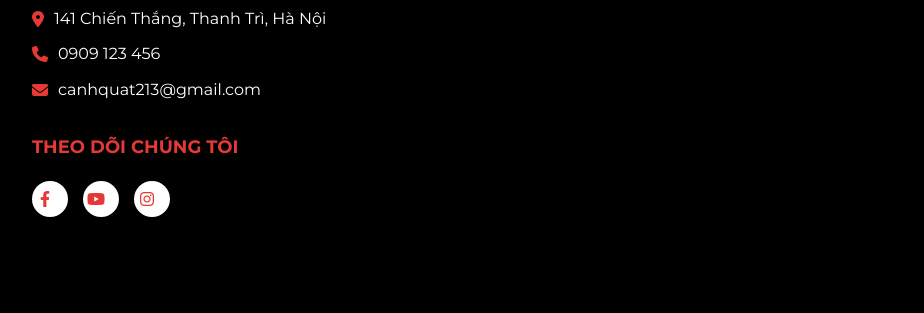
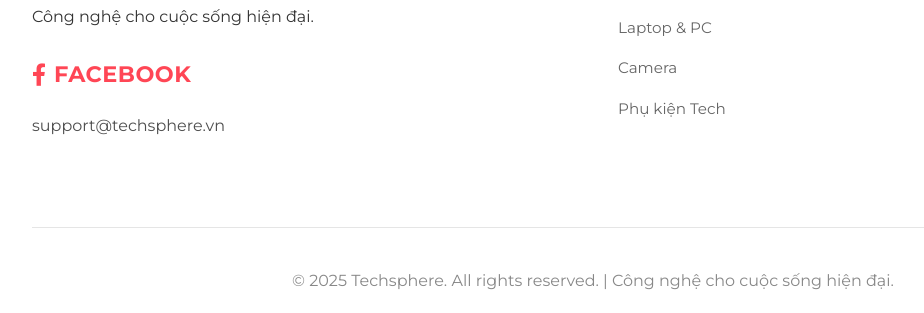
Before and after one commit to vuhamthieu/tech-store-web, a PHP site: page /pages/product.html in a window 1280 px wide. Shown: the part 840-1153 px from the top of the page, without its empty margins (47-971 px from the left). Before the commit the page ends 1057 px from the top, so only its background shows below. Run offline with PHP 8.4, Linux system fonts and the light colour scheme.

Commit message:
adjust footer

```diff
--- a/assets/css/product.css
+++ b/assets/css/product.css
@@ -716,7 +716,7 @@ ul {
 
 /* Footer Styles */
 .main-footer {
-    background-color: var(--pure-black);
+    background-color: var(--pure-white);
     color: var(--pure-white);
     padding: 50px 0 20px;
 }
@@ -1822,3 +1822,124 @@ ul {
     opacity: 1;
     transform: scale(1);
 }
+
+/* ===== FOOTER STYLING - GIỐNG TRANG INDEX ===== */
+.footer-grid {
+    display: grid;
+    grid-template-columns: repeat(auto-fit, minmax(250px, 1fr));
+    gap: 50px;
+    margin-top: 80px;
+    padding-top: 60px;
+    border-top: 2px solid rgba(255, 70, 85, 0.1);
+}
+
+.footer-brandbox {
+    display: flex;
+    flex-direction: column;
+    align-items: flex-start;
+    gap: 12px;
+    min-width: 220px;
+    margin-right: 32px;
+}
+
+.footer-logo {
+    width: 48px;
+    margin-bottom: 4px;
+}
+
+.footer-brandname {
+    font-size: 1.2rem;
+    font-weight: 700;
+    letter-spacing: 1px;
+    margin-bottom: 2px;
+    color: #ff4655;
+}
+
+.footer-slogan {
+    font-size: 1rem;
+    color: #333;
+    margin-bottom: 8px;
+}
+
+.footer-social {
+    display: flex;
+    gap: 16px;
+    margin: 8px 0;
+}
+
+.footer-social a {
+    color: #ff4655;
+    font-size: 1.4rem;
+    transition: color 0.2s;
+    text-decoration: none;
+}
+
+.footer-social a:hover {
+    color: #222;
+}
+
+.footer-social a span {
+    font-size: 1.4rem;
+    color: #ff4655;
+    font-weight: 700;
+    letter-spacing: 0.5px;
+    text-decoration: none;
+}
+
+.footer-social a:hover span {
+    color: #222;
+}
+
+.footer-contact a {
+    color: #222;
+    font-size: 1rem;
+    text-decoration: none;
+    opacity: 0.8;
+}
+
+.footer-column h3 {
+    color: #333;
+    font-size: 1.2rem;
+    margin-bottom: 25px;
+    text-transform: uppercase;
+    font-weight: 600;
+}
+
+.footer-column ul {
+    list-style: none;
+}
+
+.footer-column ul li {
+    margin-bottom: 15px;
+}
+
+.footer-column ul li a {
+    color: #666;
+    text-decoration: none;
+    transition: color 0.3s;
+    font-size: 0.95rem;
+}
+
+.footer-column ul li a:hover {
+    color: #ff4655;
+}
+
+.footer-bottom {
+    border-top: 1px solid rgba(0, 0, 0, 0.1);
+    padding-top: 40px;
+    margin-top: 60px;
+    text-align: center;
+    color: #888;
+}
+
+/* Responsive cho footer */
+@media (max-width: 900px) {
+    .footer-grid {
+        grid-template-columns: 1fr;
+        gap: 30px;
+    }
+
+    .footer-brandbox {
+        margin-right: 0;
+    }
+}
--- a/pages/product.html
+++ b/pages/product.html
@@ -14,7 +14,8 @@
   <link rel="stylesheet" href="../assets/css/reponsive_product.css" />
   <style>
     .cyber-slogan {
-  position: relative; /* QUAN TRỌNG: cho phép ::before giới hạn trong khung */
+      position: relative;
+      /* QUAN TRỌNG: cho phép ::before giới hạn trong khung */
       display: inline-flex;
       align-items: center;
       justify-content: center;
@@ -24,7 +25,8 @@
       height: 40px;
       background: transparent;
       margin-right: 20px;
-  overflow: hidden; /* Ngăn hiệu ứng tràn ra ngoài */
+      overflow: hidden;
+      /* Ngăn hiệu ứng tràn ra ngoài */
     }
 
     .slogan-text {
@@ -76,18 +78,34 @@
 
     /* Animation */
     @keyframes wave {
-    0% { background-position-x: 0; }
-    100% { background-position-x: 100%; }
+      0% {
+        background-position-x: 0;
+      }
+
+      100% {
+        background-position-x: 100%;
+      }
     }
 
     @keyframes textGlow {
-    0% { opacity: 0.9; }
-    100% { opacity: 1; text-shadow: 0 0 12px rgba(229, 57, 53, 0.9); }
+      0% {
+        opacity: 0.9;
+      }
+
+      100% {
+        opacity: 1;
+        text-shadow: 0 0 12px rgba(229, 57, 53, 0.9);
+      }
     }
 
     @keyframes lightningPulse {
-    0% { transform: scale(1); }
-    100% { transform: scale(1.2); }
+      0% {
+        transform: scale(1);
+      }
+
+      100% {
+        transform: scale(1.2);
+      }
     }
 
     /* Hiệu ứng đổ bóng đỏ */
@@ -98,7 +116,7 @@
       left: 0;
       width: 100%;
       height: 100%;
-    background: radial-gradient(circle at center, rgba(229,57,53,0.2) 0%, transparent 70%);
+      background: radial-gradient(circle at center, rgba(229, 57, 53, 0.2) 0%, transparent 70%);
       opacity: 0;
       transition: opacity 0.6s;
     }
@@ -106,6 +124,7 @@
     .cyber-slogan:hover::after {
       opacity: 1;
     }
+
     .nav-container {
       display: flex;
       align-items: center;
@@ -116,15 +135,18 @@
     }
 
     .nav-left {
-  flex: 0 0 auto; /* Không chiếm quá nhiều không gian */
-  margin-right: 40px; /* Cách menu một khoảng vừa đủ */
+      flex: 0 0 auto;
+      /* Không chiếm quá nhiều không gian */
+      margin-right: 40px;
+      /* Cách menu một khoảng vừa đủ */
     }
 
     .nav-center {
       flex: 1;
       display: flex;
       justify-content: center;
-  gap: 25px; /* giảm khoảng cách giữa các mục menu nếu cần */
+      gap: 25px;
+      /* giảm khoảng cách giữa các mục menu nếu cần */
     }
 
     .nav-menu {
@@ -133,11 +155,11 @@
       padding: 0;
     }
 
-.nav-menu > li {
+    .nav-menu>li {
       display: inline-block;
     }
 
-.nav-menu > li > a {
+    .nav-menu>li>a {
       color: #333;
       padding: 10px 15px;
       font-family: 'Montserrat', Arial, sans-serif;
@@ -146,9 +168,10 @@
       text-decoration: none;
     }
 
-.nav-menu > li > a:hover {
+    .nav-menu>li>a:hover {
       color: #E53935;
     }
+
     /* Áp dụng cho mỗi sản phẩm trong .product-grid */
     .product-item {
       background: var(--white);
@@ -444,29 +467,37 @@
   <!-- Footer -->
   <footer class="main-footer">
     <div class="container">
+      <div class="footer-grid">
+        <!-- CỘT THƯƠNG HIỆU BÊN TRÁI -->
+        <div class="footer-brandbox">
+          <div class="footer-brandname">TECHSPHERE</div>
+          <div class="footer-slogan">Công nghệ cho cuộc sống hiện đại.</div>
+          <div class="footer-social">
+            <a href="#" style="display: flex; align-items: center; gap: 8px;">
+              <i class="fab fa-facebook-f"></i>
+              <span>FACEBOOK</span>
+            </a>
+          </div>
+          <div class="footer-contact">
+            <a href="mailto:support@techsphere.vn">support@techsphere.vn</a>
+          </div>
+        </div>
+        <!-- CÁC CỘT CŨ GIỮ NGUYÊN -->
         <div class="footer-column">
-        <h4>VỀ CHÚNG TÔI</h4>
-        <p>TechBlack - Đối tác công nghệ tin cậy</p>
-        <p>Giấy phép kinh doanh: 0123456789</p>
+          <h3>Sản phẩm</h3>
+          <ul>
+            <li><a href="product.html">Laptop & PC</a></li>
+            <li><a href="product-camera.html">Camera</a></li>
+            <li><a href="product-devices.html">Phụ kiện Tech</a></li>
+          </ul>
+        </div>
       </div>
 
-      <div class="footer-column">
-        <h4>LIÊN HỆ</h4>
+      <div class="footer-bottom">
         <p>
-          <i class="fas fa-map-marker-alt"></i> 141 Chiến Thắng, Thanh Trì, Hà
-          Nội
+          &copy; 2025 Techsphere. All rights reserved. | Công nghệ cho cuộc
+          sống hiện đại.
         </p>
-        <p><i class="fas fa-phone"></i> 0909 123 456</p>
-        <p><i class="fas fa-envelope"></i> canhquat213@gmail.com</p>
-      </div>
-
-      <div class="footer-column">
-        <h4>THEO DÕI CHÚNG TÔI</h4>
-        <div class="social-icons">
-          <a href="#"><i class="fab fa-facebook-f"></i></a>
-          <a href="#"><i class="fab fa-youtube"></i></a>
-          <a href="#"><i class="fab fa-instagram"></i></a>
-        </div>
       </div>
     </div>
   </footer>
```
Also changed, not shown: pages/product-camera.html (+27 -19 lines), pages/product-devices.html (+30 -22 lines). Lines whose indentation alone changed are shown as unchanged.
